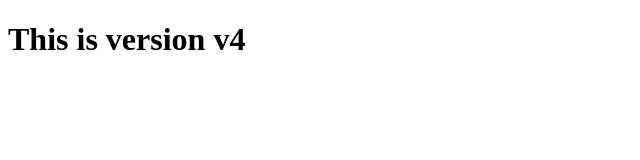
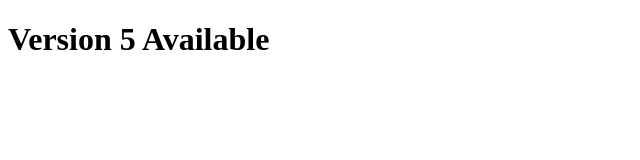
Before and after one commit to haarika2003/TestingRepo, a plain HTML site: page index.html in a window 1280 px wide. Shown: the whole page, without its empty margins (0-640 px from the left). Drawn offline with Linux system fonts and the light colour scheme.

Commit message:
Updated Version 5

```diff
--- a/index.html
+++ b/index.html
@@ -6,6 +6,6 @@
     <title>Document</title>
 </head>
 <body>
-    <h1> This is version v4 </h1>
+    <h1> Version 5 Available </h1>
 </body>
 </html>
```
